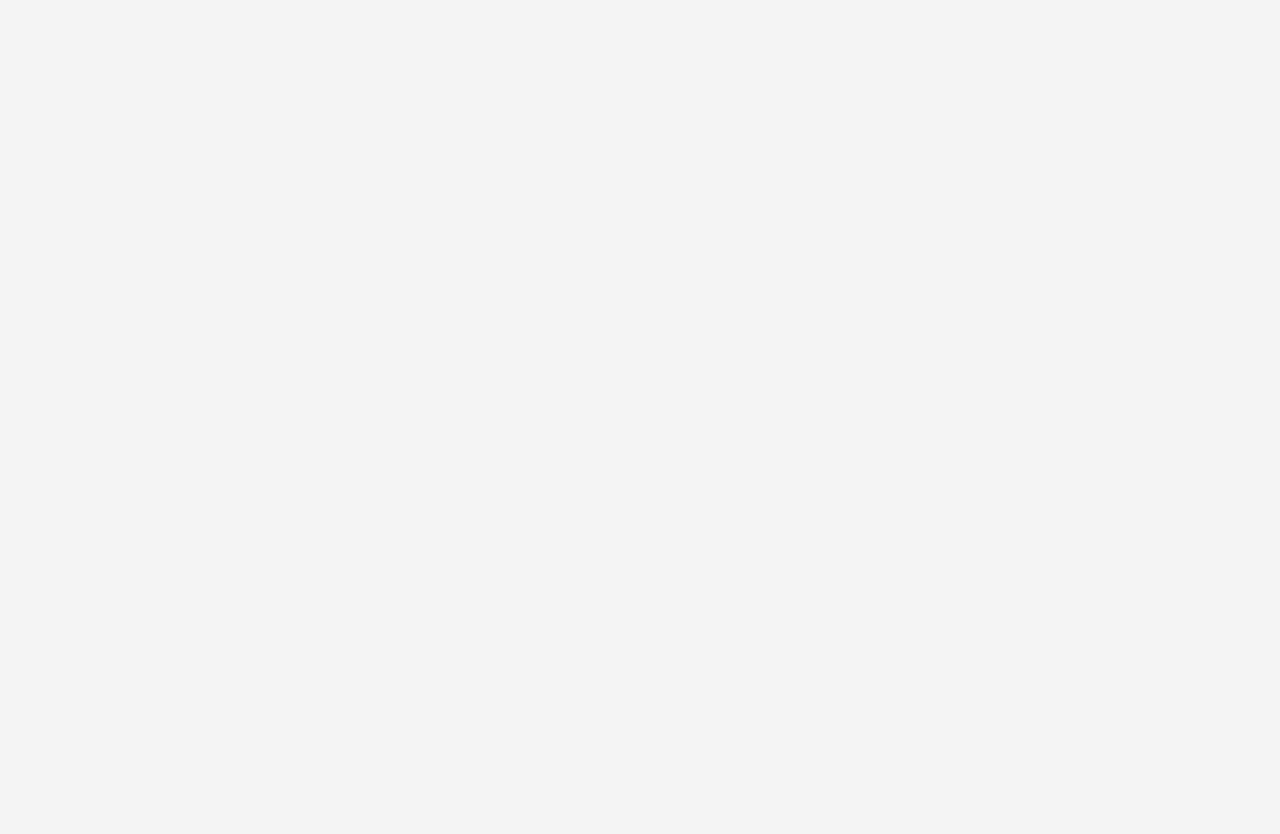
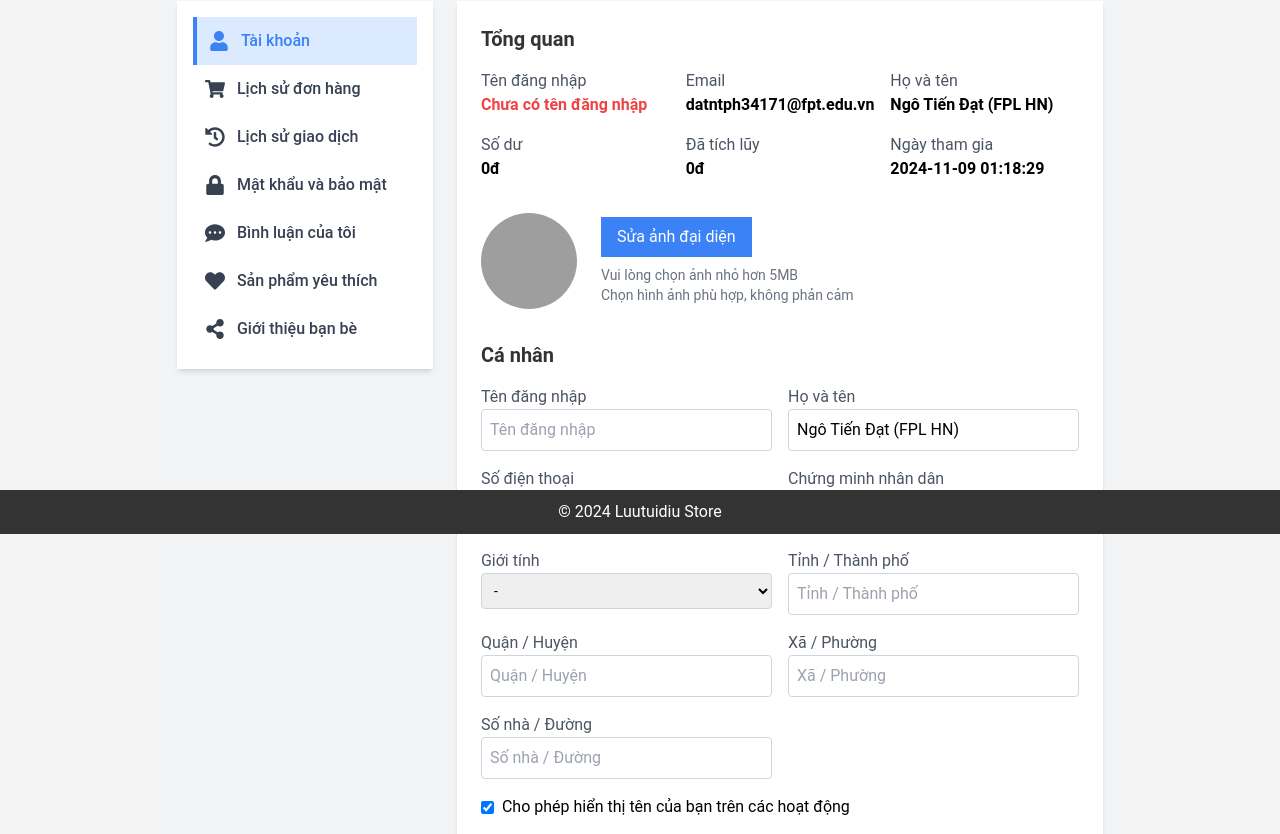
Before and after one commit to Buidat249/Website-Game-Liutiudiu-WD-09-, a React (Vite) app in the folder fe/: page /user/profile in a window 1280 px wide. Before the commit this address had no page. Shown: the part 266-1100 px from the top of the page. Before the commit the page ends 800 px from the top, so only its background shows below. Built offline with nearby package versions, Linux system fonts and the light colour scheme; no server answers; grey boxes are pictures that could not be loaded.

Commit message:
user profile

```diff
--- /dev/null
+++ b/fe/src/pages/(website)/User/_components/Profile.tsx
@@ -0,0 +1,210 @@
+import React, { useState } from "react";
+import { FaRegAddressCard } from "react-icons/fa";
+
+const Profile = () => {
+  const [formData, setFormData] = useState({
+    username: "",
+    fullname: "Ngô Tiến Đạt (FPL HN)",
+    phone: "",
+    idCard: "",
+    gender: "",
+    city: "",
+    district: "",
+    ward: "",
+    address: "",
+    displayName: true,
+  });
+
+  const handleChange = (e:any) => {
+    const { name, value, type, checked } = e.target;
+    setFormData({
+      ...formData,
+      [name]: type === "checkbox" ? checked : value,
+    });
+  };
+
+  const handleSubmit = (e:any) => {
+    e.preventDefault();
+    console.log("Thông tin đã cập nhật:", formData);
+    alert("Cập nhật thông tin thành công!");
+  };
+
+  return (
+    <div className="p-6 bg-white rounded-lg shadow-md max-w-4xl mx-auto my-6">
+      {/* Phần tổng quan */}
+      <h2 className="text-xl font-bold mb-4">Tổng quan</h2>
+      <div className="grid grid-cols-2 md:grid-cols-3 gap-4 mb-8">
+        <div>
+          <p className="text-gray-600">Tên đăng nhập</p>
+          <p className="text-red-500 font-semibold">Chưa có tên đăng nhập</p>
+        </div>
+        <div>
+          <p className="text-gray-600">Email</p>
+          <p className="font-semibold">datntph34171@fpt.edu.vn</p>
+        </div>
+        <div>
+          <p className="text-gray-600">Họ và tên</p>
+          <p className="font-semibold">{formData.fullname}</p>
+        </div>
+        <div>
+          <p className="text-gray-600">Số dư</p>
+          <p className="font-semibold">0đ</p>
+        </div>
+        <div>
+          <p className="text-gray-600">Đã tích lũy</p>
+          <p className="font-semibold">0đ</p>
+        </div>
+        <div>
+          <p className="text-gray-600">Ngày tham gia</p>
+          <p className="font-semibold">2024-11-09 01:18:29</p>
+        </div>
+      </div>
+
+      {/* Phần cập nhật ảnh đại diện */}
+      <div className="flex items-center mb-8">
+        <img
+          src="https://i.imgur.com/6VBx3io.png"
+          alt="Avatar"
+          className="w-24 h-24 rounded-full mr-6"
+        />
+        <div>
+          <button className="bg-blue-500 text-white px-4 py-2 rounded-lg hover:bg-blue-600">
+            Sửa ảnh đại diện
+          </button>
+          <p className="text-sm text-gray-500 mt-2">
+            Vui lòng chọn ảnh nhỏ hơn 5MB
+            <br />
+            Chọn hình ảnh phù hợp, không phản cảm
+          </p>
+        </div>
+      </div>
+
+      {/* Phần thông tin cá nhân */}
+      <h2 className="text-xl font-bold mb-4">Cá nhân</h2>
+      <form onSubmit={handleSubmit}>
+        <div className="grid grid-cols-1 md:grid-cols-2 gap-4">
+          <div>
+            <label className="block text-gray-600">Tên đăng nhập</label>
+            <input
+              type="text"
+              name="username"
+              value={formData.username}
+              onChange={handleChange}
+              placeholder="Tên đăng nhập"
+              className="w-full p-2 border border-gray-300 rounded"
+            />
+          </div>
+          <div>
+            <label className="block text-gray-600">Họ và tên</label>
+            <input
+              type="text"
+              name="fullname"
+              value={formData.fullname}
+              onChange={handleChange}
+              className="w-full p-2 border border-gray-300 rounded"
+            />
+          </div>
+          <div>
+            <label className="block text-gray-600">Số điện thoại</label>
+            <input
+              type="text"
+              name="phone"
+              value={formData.phone}
+              onChange={handleChange}
+              placeholder="Số điện thoại"
+              className="w-full p-2 border border-gray-300 rounded"
+            />
+          </div>
+          <div>
+            <label className="block text-gray-600">Chứng minh nhân dân</label>
+            <input
+              type="text"
+              name="idCard"
+              value={formData.idCard}
+              onChange={handleChange}
+              placeholder="Chứng minh nhân dân"
+              className="w-full p-2 border border-gray-300 rounded"
+            />
+          </div>
+          <div>
+            <label className="block text-gray-600">Giới tính</label>
+            <select
+              name="gender"
+              value={formData.gender}
+              onChange={handleChange}
+              className="w-full p-2 border border-gray-300 rounded"
+            >
+              <option value="">-</option>
+              <option value="male">Nam</option>
+              <option value="female">Nữ</option>
+            </select>
+          </div>
+          <div>
+            <label className="block text-gray-600">Tỉnh / Thành phố</label>
+            <input
+              type="text"
+              name="city"
+              value={formData.city}
+              onChange={handleChange}
+              placeholder="Tỉnh / Thành phố"
+              className="w-full p-2 border border-gray-300 rounded"
+            />
+          </div>
+          <div>
+            <label className="block text-gray-600">Quận / Huyện</label>
+            <input
+              type="text"
+              name="district"
+              value={formData.district}
+              onChange={handleChange}
+              placeholder="Quận / Huyện"
+              className="w-full p-2 border border-gray-300 rounded"
+            />
+          </div>
+          <div>
+            <label className="block text-gray-600">Xã / Phường</label>
+            <input
+              type="text"
+              name="ward"
+              value={formData.ward}
+              onChange={handleChange}
+              placeholder="Xã / Phường"
+              className="w-full p-2 border border-gray-300 rounded"
+            />
+          </div>
+          <div>
+            <label className="block text-gray-600">Số nhà / Đường</label>
+            <input
+              type="text"
+              name="address"
+              value={formData.address}
+              onChange={handleChange}
+              placeholder="Số nhà / Đường"
+              className="w-full p-2 border border-gray-300 rounded"
+            />
+          </div>
+        </div>
+        <div className="mt-4">
+          <label className="flex items-center">
+            <input
+              type="checkbox"
+              name="displayName"
+              checked={formData.displayName}
+              onChange={handleChange}
+              className="mr-2"
+            />
+            Cho phép hiển thị tên của bạn trên các hoạt động
+          </label>
+        </div>
+        <button
+          type="submit"
+          className="bg-blue-500 text-white px-4 py-2 rounded-lg mt-6 hover:bg-blue-600"
+        >
+          Lưu thay đổi
+        </button>
+      </form>
+    </div>
+  );
+};
+
+export default Profile;
--- /dev/null
+++ b/fe/src/pages/(website)/User/_components/Sidebar.tsx
@@ -0,0 +1,50 @@
+// src/components/Sidebar.js
+import React, { useState } from "react";
+import {
+  FaUser,
+  FaShoppingCart,
+  FaHistory,
+  FaLock,
+  FaCommentDots,
+  FaHeart,
+  FaShareAlt,
+} from "react-icons/fa";
+
+const Sidebar = () => {
+  const [activeIndex, setActiveIndex] = useState(0);
+
+  const menuItems = [
+    { icon: <FaUser />, label: "Tài khoản" },
+    { icon: <FaShoppingCart />, label: "Lịch sử đơn hàng" },
+    { icon: <FaHistory />, label: "Lịch sử giao dịch" },
+    { icon: <FaLock />, label: "Mật khẩu và bảo mật" },
+    { icon: <FaCommentDots />, label: "Bình luận của tôi" },
+    { icon: <FaHeart />, label: "Sản phẩm yêu thích" },
+    { icon: <FaShareAlt />, label: "Giới thiệu bạn bè" },
+  ];
+
+  return (
+
+      <div className="w-64 bg-white p-4 my-6 mr-6 h-1/4 rounded-lg shadow-md">
+        <ul>
+          {menuItems.map((item, index) => (
+            <li
+              key={index}
+              className={`flex items-center p-3 rounded-lg cursor-pointer ${
+                index === activeIndex
+                  ? "bg-blue-100 text-blue-500 border-l-4 border-blue-500"
+                  : "text-gray-700"
+              }`}
+              onClick={() => setActiveIndex(index)}
+            >
+              <span className="text-xl mr-3">{item.icon}</span>
+              <span className="font-medium">{item.label}</span>
+            </li>
+          ))}
+        </ul>
+      </div>
+
+  );
+};
+
+export default Sidebar;
--- /dev/null
+++ b/fe/src/pages/(website)/User/page.tsx
@@ -0,0 +1,16 @@
+import React from "react";
+import Profile from "./_components/Profile";
+import Sidebar from "./_components/Sidebar";
+
+const PageProfile = () => {
+  return (
+    <div className="flex flex-col lg:flex-row bg-gray-100 p-6 mx-auto w-max">
+      <Sidebar />
+
+        <Profile />
+
+    </div>
+  );
+};
+
+export default PageProfile;
--- a/fe/src/routes/index.tsx
+++ b/fe/src/routes/index.tsx
@@ -55,6 +55,7 @@ import CardBankForm from "@/pages/(website)/Payment_method/_components/card_Bank
 import NapTrucTiepForm from "@/pages/(website)/Payment_method/_components/naptructiep";
 import TheCaoForm from "@/pages/(website)/Payment_method/_components/thecao";
 import PagePayment_method from "@/pages/(website)/Payment_method/page";
+import PageProfile from "@/pages/(website)/User/page";
 import PageCart from "@/pages/(website)/cart/page";
 import PageContact from "@/pages/(website)/contact/page";
 import ProductDetail from "@/pages/(website)/home/ProductDetail";
@@ -101,6 +102,7 @@ const Router = () => {
         <Route path="/PayMoMOAuto" element={<PayMoMOForm />} />
         <Route path="/napthecao" element={<TheCaoForm />} />
         <Route path="/naptructiep" element={<NapTrucTiepForm />} />
+        <Route path="/user/profile" element={<PageProfile />} />
 
         <Route path="/contact" element={<PageContact />} />
 
```
